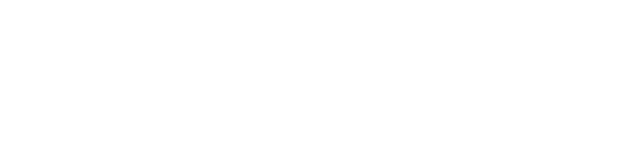
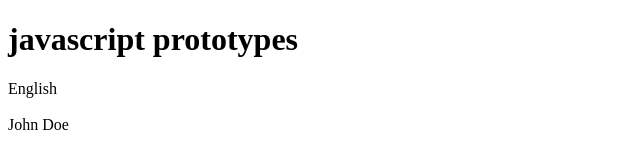
Before and after one commit to danielsana/javascript, a plain HTML site: page prototypes.html in a window 1280 px wide. Shown: the whole page, without its empty margins (0-640 px from the left). Drawn offline with Linux system fonts and the light colour scheme.

Commit message:
prototypes

```diff
--- a/prototypes.html
+++ b/prototypes.html
@@ -6,6 +6,32 @@
     <title>javascript prototypes</title>
 </head>
 <body>
+    <h1>javascript prototypes</h1>
+    <script>
+        // Prototype property is basically an object (also known as Prototype object), where we can attach methods and properties in a prototype object, which enables all the other objects to inherit these methods and properties.
 
+        function Person(first, last, age, eye) {
+        this.firstName = first;
+        this.lastName = last;
+        this.age = age;
+        this.eyeColor = eye;
+        }
+        Person.nationality = "English"; // this cant work
+        Person.prototype.nationality = "English"; // this works
+        let myFather = new Person("John", "Doe", 50, "blue");
+        let myMother = new Person("Sally", "Rally", 48, "green");
+
+        document.write(myFather.nationality);
+        document.write("<br/>");
+        document.write("<br/>");
+        // The JavaScript prototype property also allows you to add new methods to objects constructors:
+
+        Person.prototype.name = function() {
+        return this.firstName + " " + this.lastName
+        };
+
+        document.write(myFather.name());
+
+    </script>
 </body>
 </html>
```
